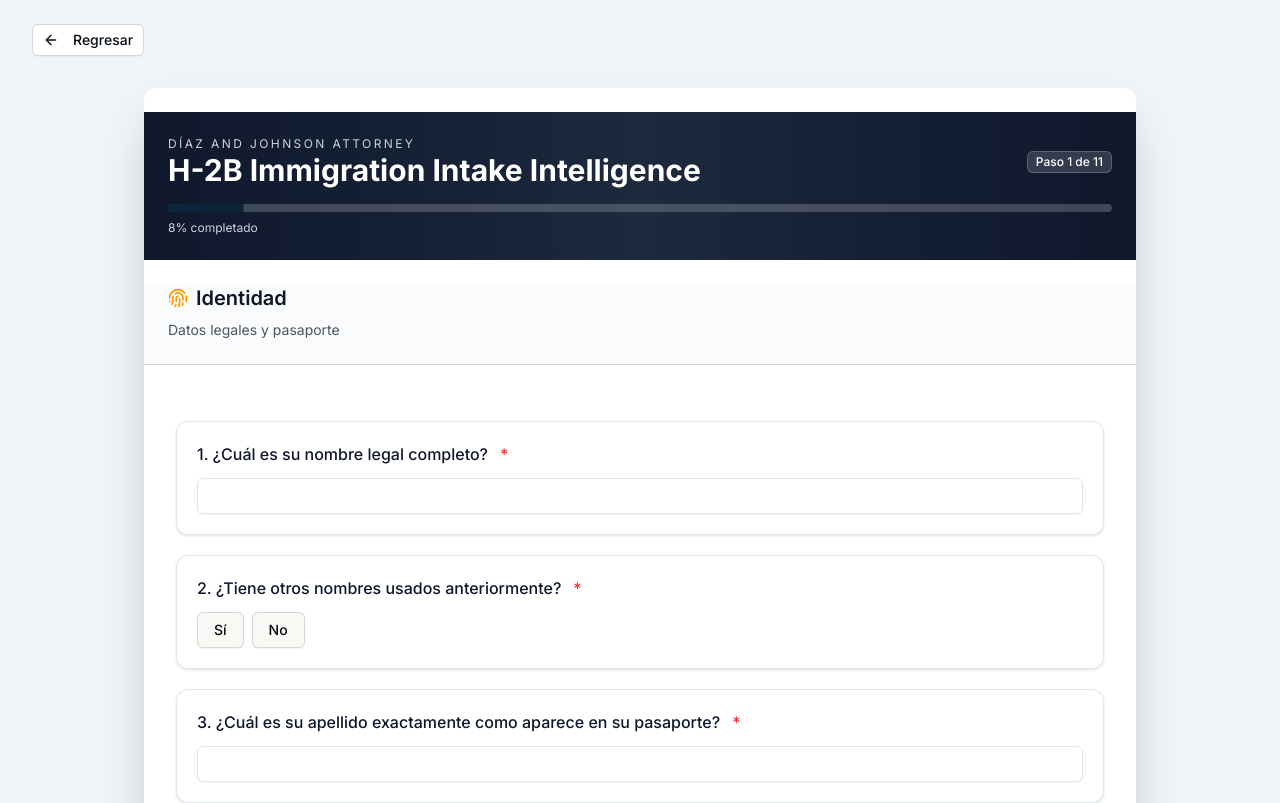
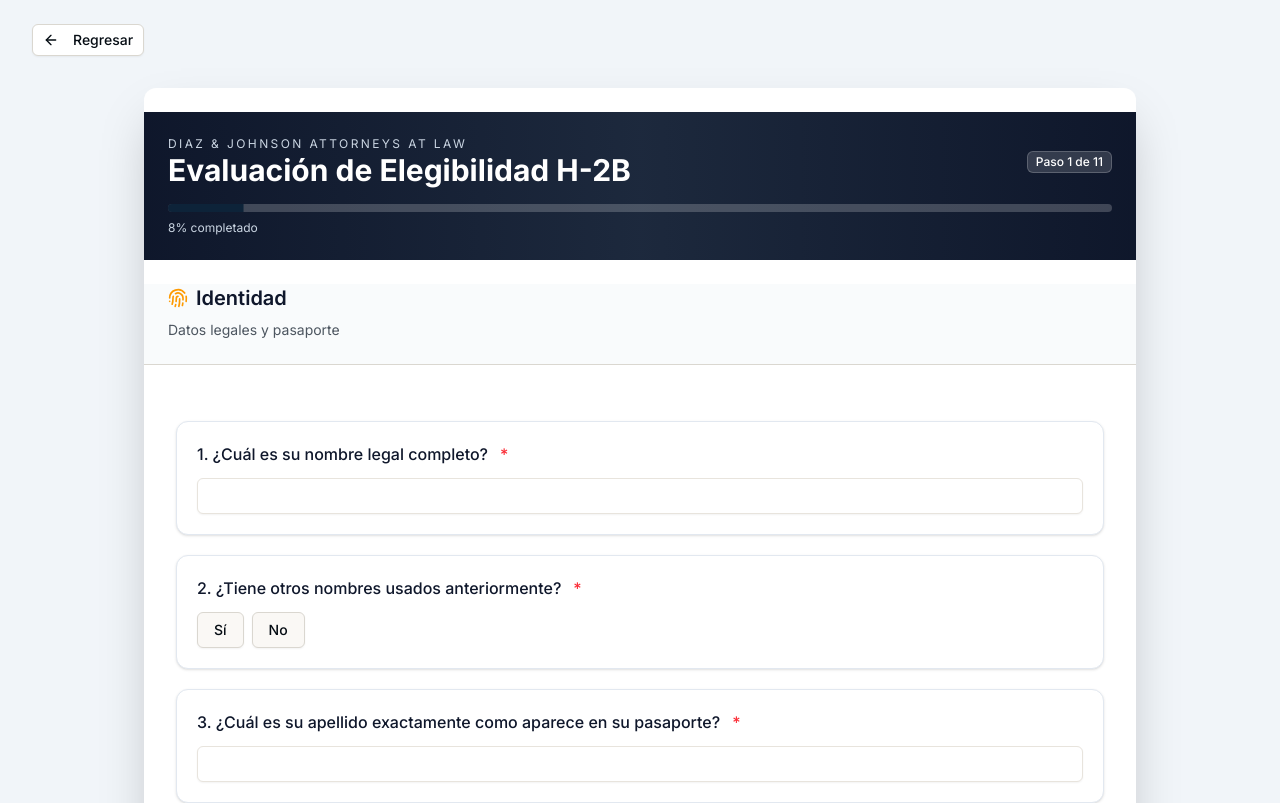
Before and after one commit to blancagut/DandJ, a Next.js app: page /screening-h2b in a window 1280 px wide. Shown: the top 803 px of the page. Built offline with nearby package versions, Linux system fonts and the light colour scheme; a web font is replaced by a local one.

Commit message:
fix(h2b-intake): update header to formal branding and Spanish title

```diff
--- a/components/h2b-intake-wizard.tsx
+++ b/components/h2b-intake-wizard.tsx
@@ -513,8 +513,8 @@ export function H2BIntakeWizard() {
         <div className="bg-linear-to-r from-slate-900 via-slate-800 to-slate-900 p-6 text-white">
           <div className="flex flex-wrap items-center justify-between gap-4 mb-4">
             <div>
-              <p className="text-xs uppercase tracking-[0.2em] text-slate-300">Díaz and Johnson Attorney</p>
-              <h1 className="text-2xl md:text-3xl font-bold">H-2B Immigration Intake Intelligence</h1>
+              <p className="text-xs uppercase tracking-[0.2em] text-slate-300">Diaz & Johnson Attorneys at Law</p>
+              <h1 className="text-2xl md:text-3xl font-bold">Evaluación de Elegibilidad H-2B</h1>
             </div>
             <Badge className="bg-white/15 text-white border-white/20 hover:bg-white/15">
               Paso {Math.min(currentStep, steps.length)} de {steps.length}
```
